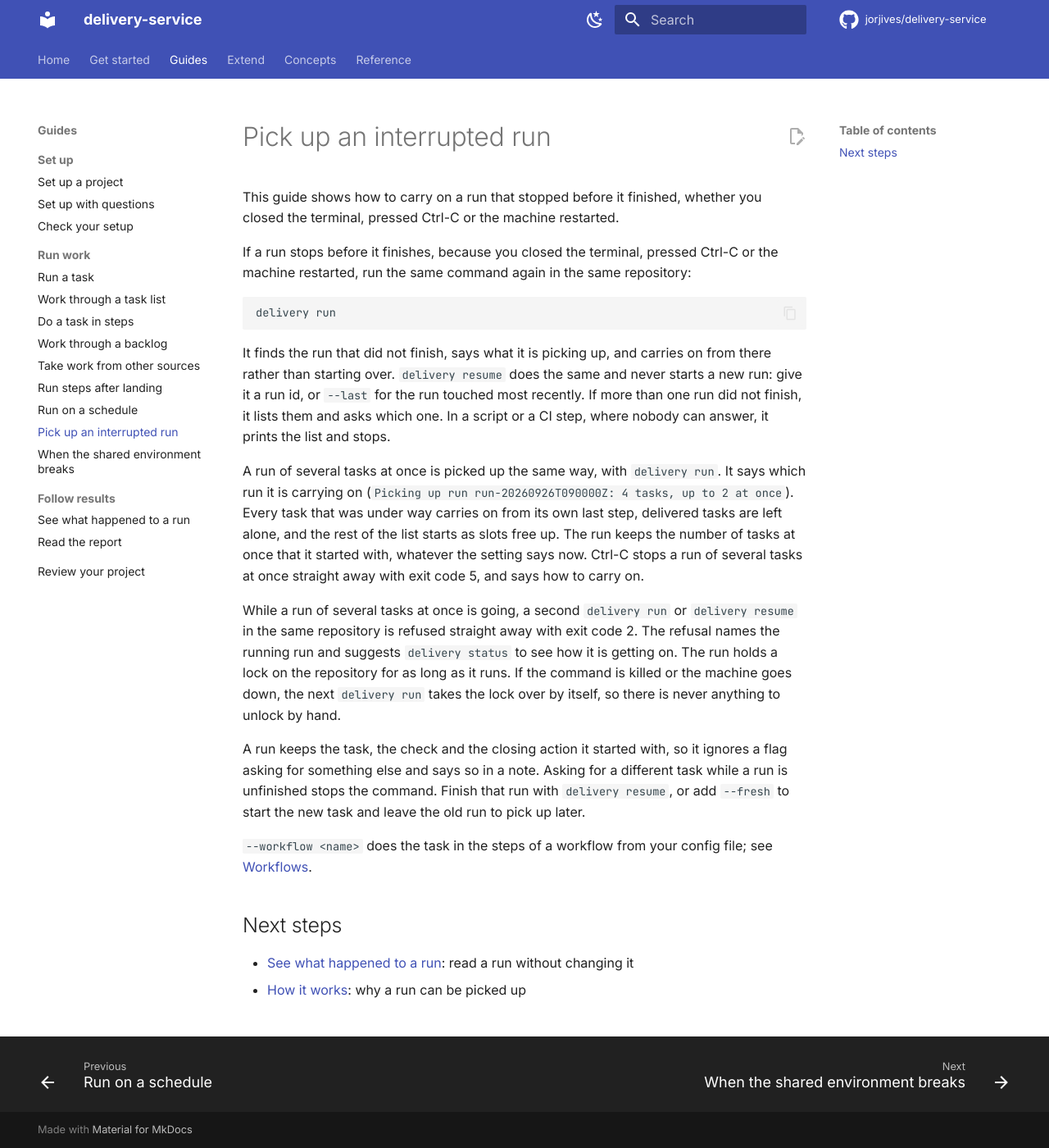
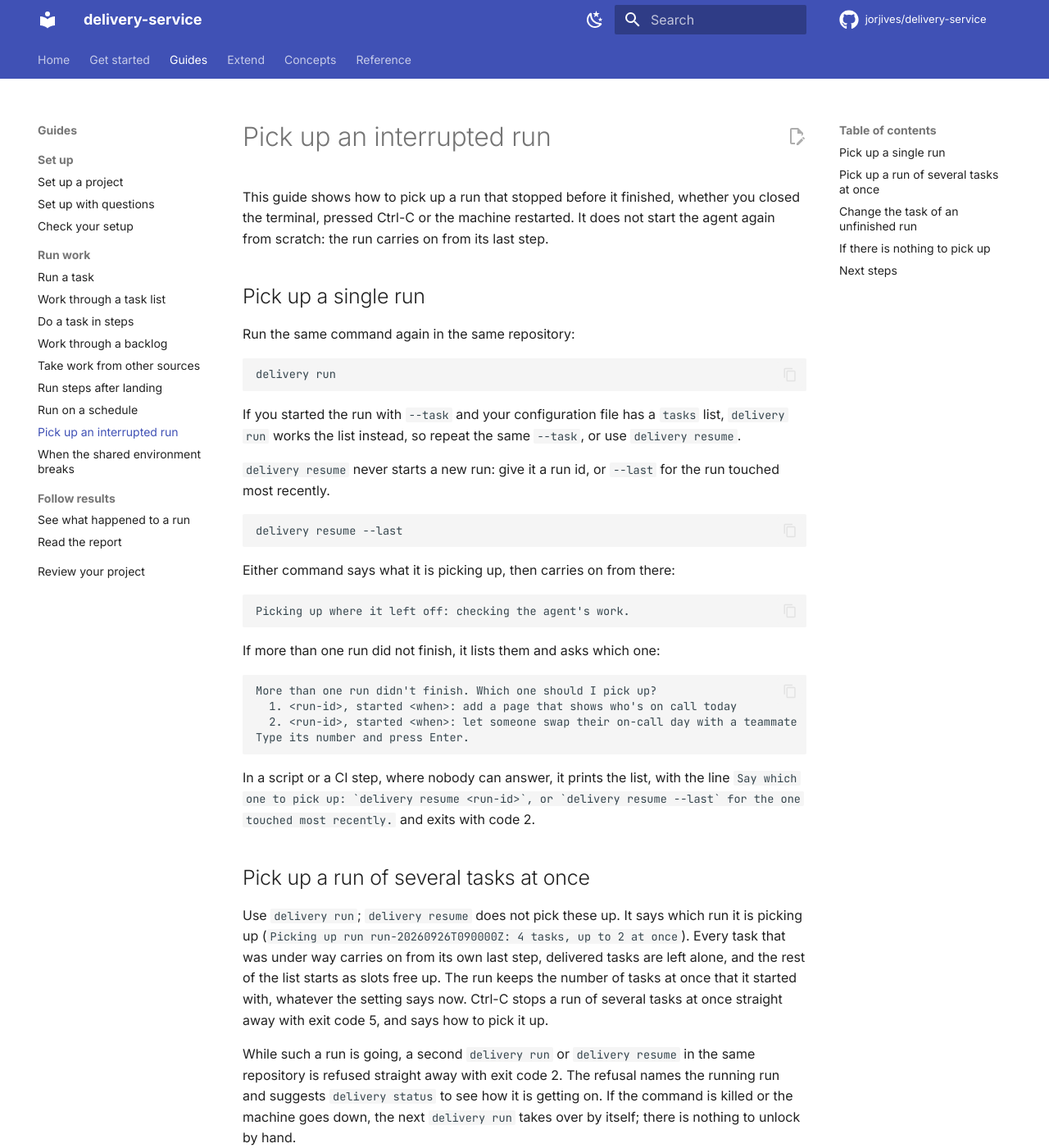
Before and after one commit to jorjives/delivery-service, an MkDocs documentation site: the page built from docs/resume-a-run.md, in a window 1280 px wide and 1400 px high. Shown: the whole window at 82% size. Built offline with MkDocs 1.6.1 and Material for MkDocs 9.7.7, drawn with Linux system fonts in a browser that asks for light colours; comment, search, counter and statistics services are not loaded; some of the changed text lies outside the part shown.

Commit message:
Structure the pick-up guide and show what it prints and refuses
The page was four dense paragraphs with no headings, held an unrelated workflow note, and omitted the two refusals a reader whose run already ended will hit. It now has sections, the real prompts and messages, and the caveat that a task list takes over a bare delivery run.

Co-Authored-By: Claude Opus 5.5 <noreply@anthropic.com>

````diff
--- a/docs/resume-a-run.md
+++ b/docs/resume-a-run.md
@@ -1,40 +1,80 @@
 # Pick up an interrupted run
 
-This guide shows how to carry on a run that stopped before it finished, whether you closed the terminal, pressed Ctrl-C or the machine restarted.
+This guide shows how to pick up a run that stopped before it finished, whether you closed the terminal, pressed Ctrl-C or the machine restarted. It does not start the agent again from scratch: the run carries on from its last step.
 
-If a run stops before it finishes, because you closed the terminal, pressed Ctrl-C or the
-machine restarted, run the same command again in the same repository:
+## Pick up a single run
+
+Run the same command again in the same repository:
 
 ```bash
 delivery run
 ```
 
-It finds the run that did not finish, says what it is picking up, and carries on from there
-rather than starting over. `delivery resume` does the same and never starts a new run: give it
-a run id, or `--last` for the run touched most recently. If more than one run did not finish, it
-lists them and asks which one. In a script or a CI step, where nobody can answer, it prints the
-list and stops.
+If you started the run with `--task` and your configuration file has a `tasks` list, `delivery run` works the list instead, so repeat the same `--task`, or use `delivery resume`.
 
-A run of several tasks at once is picked up the same way, with `delivery run`. It says which run
-it is carrying on (`Picking up run run-20260926T090000Z: 4 tasks, up to 2 at once`). Every task
-that was under way carries on from its own last step, delivered tasks are left alone, and the
-rest of the list starts as slots free up. The run keeps the number of tasks at once that it
-started with, whatever the setting says now. Ctrl-C stops a run of several tasks at once straight
-away with exit code 5, and says how to carry on.
+`delivery resume` never starts a new run: give it a run id, or `--last` for the run touched most
+recently.
 
-While a run of several tasks at once is going, a second `delivery run` or `delivery resume` in the
-same repository is refused straight away with exit code 2. The refusal names the running run and
-suggests `delivery status` to see how it is getting on. The run holds a lock on the repository
-for as long as it runs. If the command is killed or the machine goes down, the next `delivery run`
-takes the lock over by itself, so there is never anything to unlock by hand.
+```bash
+delivery resume --last
+```
+
+Either command says what it is picking up, then carries on from there:
+
+```text
+Picking up where it left off: checking the agent's work.
+```
+
+If more than one run did not finish, it lists them and asks which one:
+
+```text
+More than one run didn't finish. Which one should I pick up?
+  1. <run-id>, started <when>: add a page that shows who's on call today
+  2. <run-id>, started <when>: let someone swap their on-call day with a teammate
+Type its number and press Enter.
+```
+
+In a script or a CI step, where nobody can answer, it prints the list, with the line
+``Say which one to pick up: `delivery resume <run-id>`, or `delivery resume --last` for the one touched most recently.``
+and exits with code 2.
+
+## Pick up a run of several tasks at once
+
+Use `delivery run`; `delivery resume` does not pick these up. It says which run it is picking up
+(`Picking up run run-20260926T090000Z: 4 tasks, up to 2 at once`). Every task that was under way
+carries on from its own last step, delivered tasks are left alone, and the rest of the list starts
+as slots free up. The run keeps the number of tasks at once that it started with, whatever the
+setting says now. Ctrl-C stops a run of several tasks at once straight away with exit code 5, and
+says how to pick it up.
+
+While such a run is going, a second `delivery run` or `delivery resume` in the same repository is
+refused straight away with exit code 2. The refusal names the running run and suggests
+`delivery status` to see how it is getting on. If the command is killed or the machine goes down,
+the next `delivery run` takes over by itself; there is nothing to unlock by hand.
+
+## Change the task of an unfinished run
 
 A run keeps the task, the check and the closing action it started with, so it ignores a flag
 asking for something else and says so in a note. Asking for a different task while a run is
 unfinished stops the command. Finish that run with `delivery resume`, or add `--fresh` to start
 the new task and leave the old run to pick up later.
 
-`--workflow <name>` does the task in the steps of a workflow from your config file; see
-[Workflows](project-configuration.md#workflows).
+## If there is nothing to pick up
+
+A run that has ended, whether it was delivered, needs your decision or stopped, is finished, and
+`delivery resume` refuses it:
+
+```text
+There's no run here that didn't finish, so there is nothing to pick up. Start one with `delivery run --task "..."`.
+```
+
+```text
+The run `<run-id>` has already finished, so there is nothing to pick up. Start a new one with `delivery run --task "..."`.
+```
+
+Both exit with code 2. Read a finished run with `delivery status` or `delivery report`. If a task
+on your list needs a decision from you, deal with it as the report says, then run `delivery run`
+again.
 
 ## Next steps
 
````
